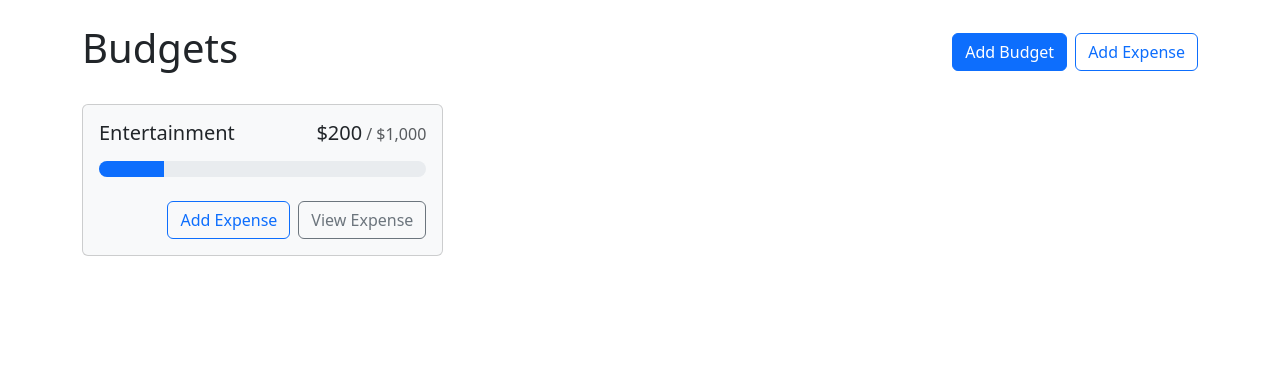
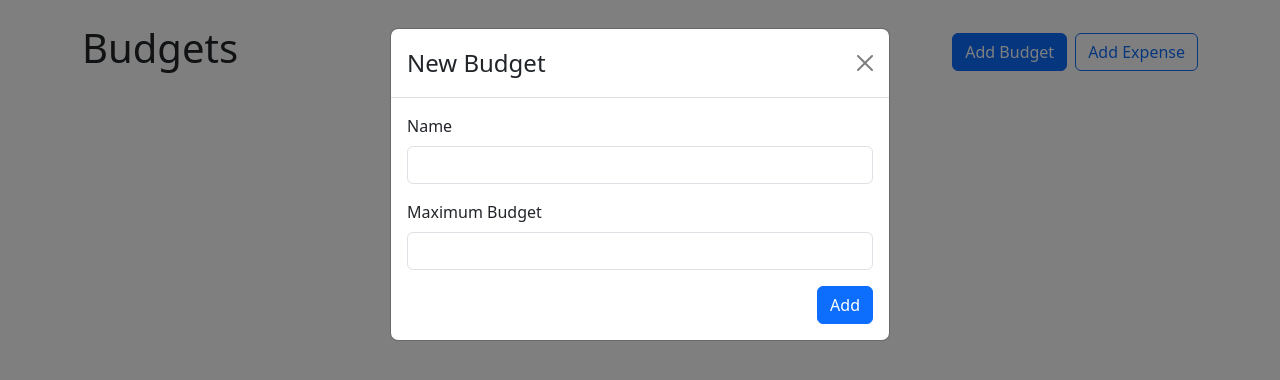
Before and after one commit to FacuTombesi/BudgetTracker, a React (Create React App) app: page / in a window 1280 px wide. Both pictures are taken after a click on the button "Add Budget". Shown: the top 380 px of the page. Built offline with nearby package versions, Linux system fonts and the light colour scheme.

Commit message:
added addBudget modal

```diff
--- a/src/App.js
+++ b/src/App.js
@@ -1,23 +1,37 @@
 import { Button, Container, Stack } from "react-bootstrap";
 import BudgetCard from "./components/BudgetCard";
+import AddBudgetModal from "./components/AddBudgetModal";
+import { useState } from "react";
+import { useBudgets } from "./context/BudgetContext";
 
 function App() {
+  const [showAddBudgetModal, setShowAddBudgetModal] = useState(false)
+  const { budgets, getBudgetExpenses } = useBudgets()
+
   return (
+    <>
       <Container className="my-4">
         <Stack direction="horizontal" gap="2" className="mb-4">
           <h1 className="me-auto">Budgets</h1>
-        <Button variant="primary">Add Budget</Button>
+          <Button variant="primary" onClick={() => setShowAddBudgetModal(true)}>Add Budget</Button>
           <Button variant="outline-primary">Add Expense</Button>
         </Stack>
         <div style={{ display:"grid", gridTemplateColumns:"repeat(auto-fill, minmax(300px, 1fr))", gap:"1rem", alignItems:"flex-start" }}>
+          {budgets.map(budget => {
+            const currentAmount = getBudgetExpenses(budget.id).reduce((total, expense) => total + expense.amount, 0)
+            return (
               <BudgetCard
-          name="Entertainment"
-          gray
-          currentAmount={200}
-          maxAmount={1000}
+                key={budget.id}
+                name={budget.name}
+                currentAmount={currentAmount}
+                maxAmount={budget.max}
               />
+            )
+          })}
         </div>
       </Container>
+      <AddBudgetModal show={showAddBudgetModal} handleClose={() => setShowAddBudgetModal(false)} />
+    </>
   );
 }
 
--- /dev/null
+++ b/src/components/AddBudgetModal.jsx
@@ -0,0 +1,45 @@
+import { useRef } from "react";
+import { Button, Form, Modal } from "react-bootstrap";
+import { useBudgets } from "../context/BudgetContext";
+
+export default function AddBudgetModal({ show, handleClose }) {
+  const nameRef = useRef()
+  const maxAmountRef = useRef()
+  const { addBudget } = useBudgets()
+
+  function handleSubmit(e) {
+    e.preventDefault()
+    addBudget(
+      {
+        name: nameRef.current.value,
+        max: parseFloat(maxAmountRef.current.value)
+      }
+    )
+    handleClose()
+  }
+
+  return (
+    <Modal show={show} onHide={handleClose}>
+      <Form onSubmit={handleSubmit}>
+        <Modal.Header closeButton>
+          <Modal.Title>New Budget</Modal.Title>
+        </Modal.Header>
+        <Modal.Body>
+          <Form.Group className="mb-3" controlId="name">
+            <Form.Label>Name</Form.Label>
+            <Form.Control ref={nameRef} type="text" required />
+          </Form.Group>
+          <Form.Group className="mb-3" controlId="maxBudget">
+            <Form.Label>Maximum Budget</Form.Label>
+            <Form.Control ref={maxAmountRef} type="number" required min={0} step={0.01} />
+          </Form.Group>
+          <div className="d-flex justify-content-end">
+            <Button variant="primary" type="submit">
+              Add
+            </Button>
+          </div>
+        </Modal.Body>
+      </Form>
+    </Modal>
+  )
+}
```
Lines whose indentation alone changed are shown as unchanged.
